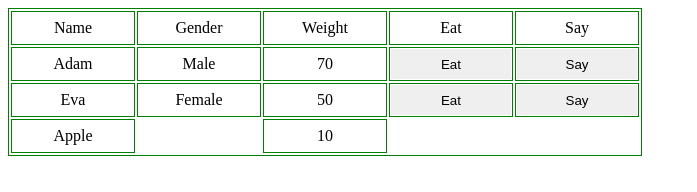
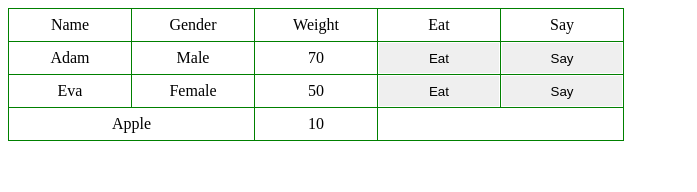
Before and after one commit to TieuNhiKk/Bai-Tap, a plain HTML site: page Week4/Adam-&-Eva/Adam&Eva.html in a window 1280 px wide. Shown: the whole page, without its empty margins (0-697 px from the left). Drawn offline with Linux system fonts and the light colour scheme.

Commit message:
[Bài tập] Phát triển ứng dụng nhỏ mô phỏng câu chuyện Adam và Eva

```diff
--- a/Week4/Adam-&-Eva/Adam&Eva.html
+++ b/Week4/Adam-&-Eva/Adam&Eva.html
@@ -12,11 +12,13 @@
         td {
             border: 1px solid green;
             text-align: center;
+            border-collapse: collapse;
         }
 
         td {
             width: 120px;
             height: 30px;
+            border-collapse: collapse;
         }
 
         input {
@@ -51,8 +53,8 @@
             <td><input type="button" value="Say" onclick="say('eva')"></td>
         </tr>
         <tr>
-            <td>Apple</td>
-            <td style="border: 0 solid;"></td>
+            <td colspan="2">Apple</td>
+            <!-- <td></td> -->
             <td id="applew">10</td>
         </tr>
     </table>
```
